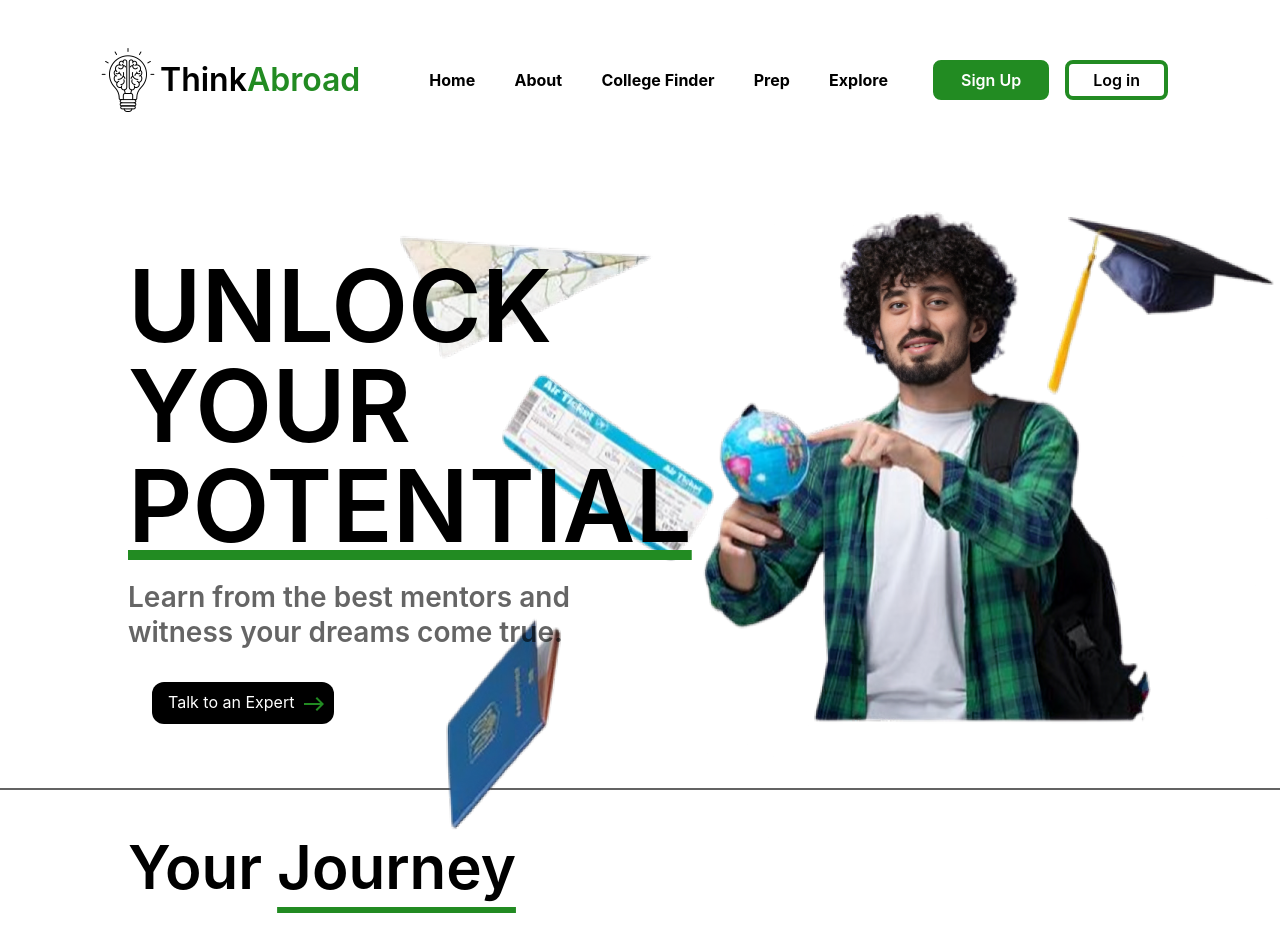
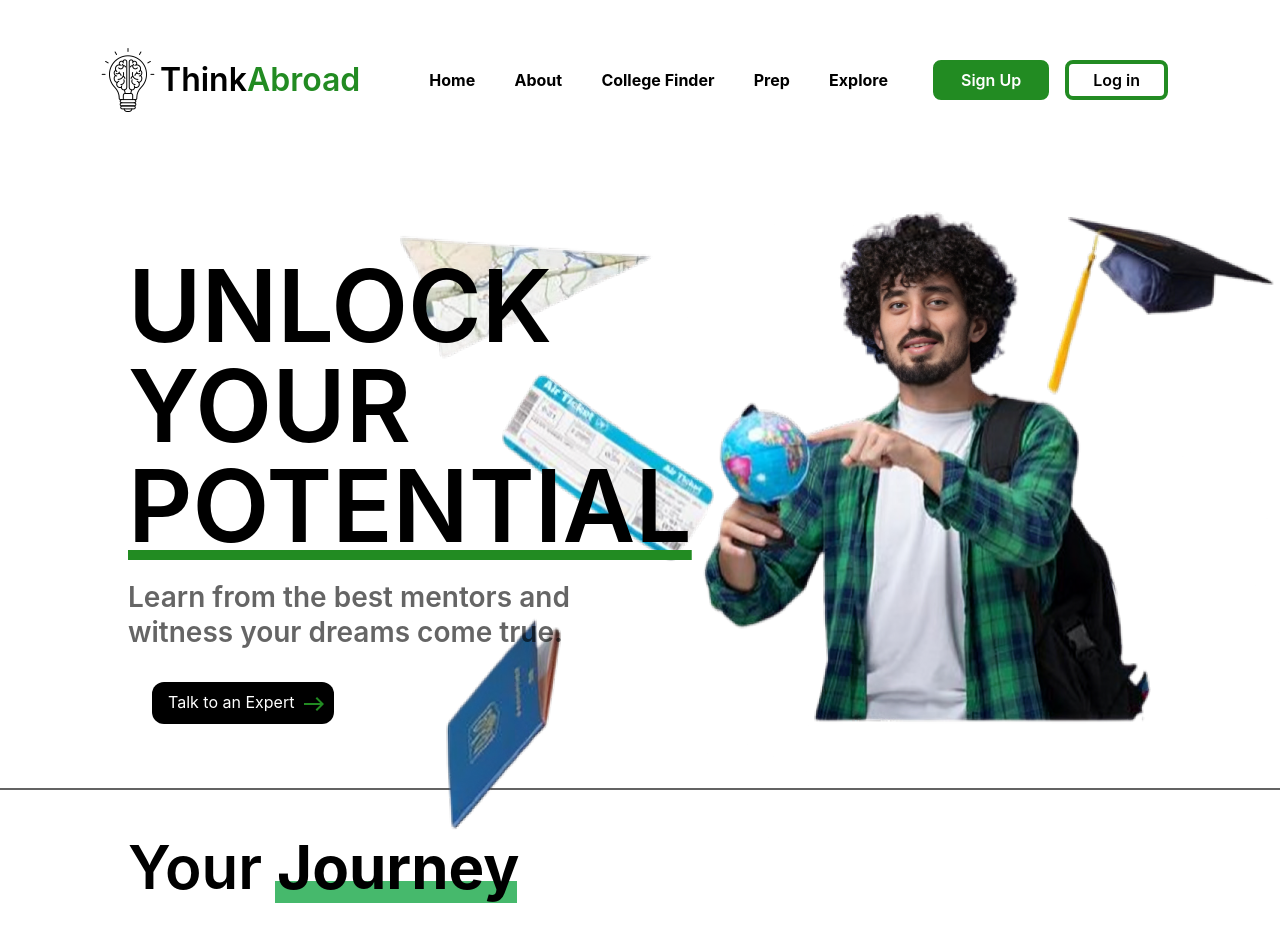
Before and after one commit to Kanwar07/thinkabroad, a React (Create React App) app: page / in a window 1280 px wide. Shown: the top 952 px of the page. Built offline with nearby package versions, Linux system fonts and the light colour scheme.

Commit message:
minorCss

```diff
--- a/src/components/sections/appSection/AppSection.jsx
+++ b/src/components/sections/appSection/AppSection.jsx
@@ -3,6 +3,7 @@ import appimage from "../../../assets/appimage.png";
 import HeadsetMicIcon from "@mui/icons-material/HeadsetMic";
 import ShareIcon from "@mui/icons-material/Share";
 import { motion } from "framer-motion";
+import journeystyle from "../journey/Journey.module.css";
 
 function AppSection() {
   return (
@@ -17,10 +18,7 @@ function AppSection() {
           }}
           className="text-[60px] font-bold max-lg:text-center"
         >
-          Get{" "}
-          <span className="underline underline-offset-[18px] decoration-[#228B22]">
-            The App
-          </span>
+          Get <span className={journeystyle.hightlight}>The App</span>
         </motion.div>
         <div className="flex flex-row justify-between max-lg:flex-col items-center">
           <motion.div
--- a/src/components/sections/journey/Journey.jsx
+++ b/src/components/sections/journey/Journey.jsx
@@ -13,10 +13,7 @@ function Journey() {
     <>
       <div className="relative pl-[10%] pr-[10%] pt-8 z-0">
         <div className="font-semibold text-[60px]">
-          Your{" "}
-          <span className="underline underline-offset-[18px] decoration-[#228B22]">
-            Journey
-          </span>
+          Your <span className={journeystyle.hightlight}>Journey</span>
         </div>
         <div class={journeystyle.main}>
           <motion.div
--- a/src/components/sections/journey/Journey.module.css
+++ b/src/components/sections/journey/Journey.module.css
@@ -49,6 +49,22 @@
   bottom: 0;
   transform: rotate(45deg);
   -webkit-transform: rotate(45deg);
+}
+
+.hightlight {
+  position: relative;
+  font-weight: 700;
+}
+
+.hightlight::before {
+  background-color: #46b96c;
+  content: "";
+  position: absolute;
+  width: 100%;
+  height: 30%;
+  left: -2px;
+  bottom: 0;
+  z-index: -1;
 }
 
 @media screen and (max-width: 1300px) {
--- a/src/components/sections/reviewSection/ReviewSection.jsx
+++ b/src/components/sections/reviewSection/ReviewSection.jsx
@@ -2,6 +2,7 @@ import React from "react";
 import data from "../../../data/Data.json";
 import ReviewCard from "../../card/ReviewCard";
 import { motion } from "framer-motion";
+import journeystyle from "../journey/Journey.module.css";
 
 function ReviewSection() {
   const fadeanimation = {
@@ -29,10 +30,7 @@ function ReviewSection() {
           }}
           className="text-[60px] font-bold mb-20 max-lg:text-center"
         >
-          Live{" "}
-          <span className="underline underline-offset-[18px] decoration-[#228B22]">
-            The Dream
-          </span>
+          Live <span className={journeystyle.hightlight}>The Dream</span>
         </motion.div>
         <div className="grid grid-cols-2 ml-40 max-lg:grid-cols-1">
           {data.length > 0 &&
--- a/src/components/sections/universitiesSection/UniversitiesSection.jsx
+++ b/src/components/sections/universitiesSection/UniversitiesSection.jsx
@@ -1,6 +1,7 @@
 import React from "react";
 import universities from "../../../assets/universites.png";
 import { motion } from "framer-motion";
+import journeystyle from "../journey/Journey.module.css";
 
 function UniversitiesSection() {
   return (
@@ -16,9 +17,7 @@ function UniversitiesSection() {
           className="text-[80px] font-bold text-center max-lg:text-center"
         >
           Our Partner{" "}
-          <span className="underline underline-offset-[18px] decoration-[#228B22]">
-            Universities
-          </span>
+          <span className={journeystyle.hightlight}>Universities</span>
         </motion.div>
         <motion.div
           initial={{ opacity: 0, scale: 0.5 }}
```
